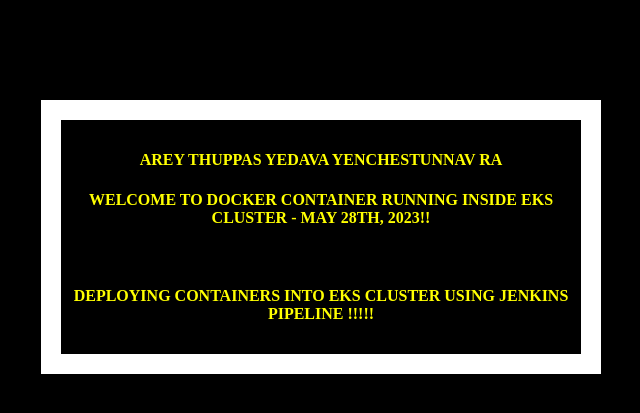
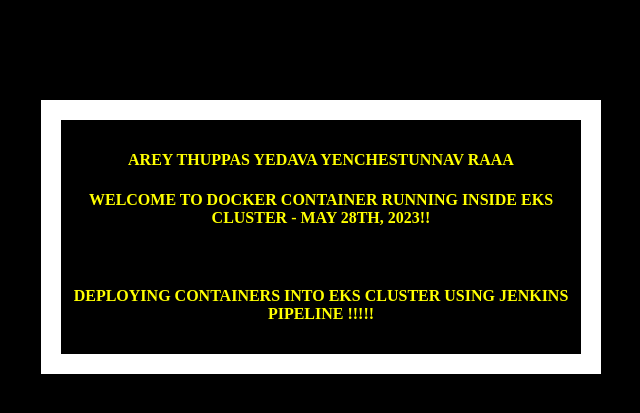
Before and after one commit to devopsbyarun/jenkins-ecr, a Flask app: page / in a window 1280 px wide. Shown: the top 413 px of the page, without its empty margins (319-959 px from the left). Run offline with Flask 2, Linux system fonts and the light colour scheme.

Commit message:
Update index.html

```diff
--- a/templates/index.html
+++ b/templates/index.html
@@ -19,7 +19,7 @@
   </head>
   <body>
     <div class="container">
-      <h4>arey thuppas yedava yenchestunnav ra </h4>
+      <h4>arey thuppas yedava yenchestunnav raaa </h4>
       <h4>Welcome to Docker Container running inside  EKS Cluster - MAY 28th, 2023!!</h4>
       <br>
        <h4>Deploying Containers into EkS cluster using Jenkins Pipeline !!!!!</h4>
```
